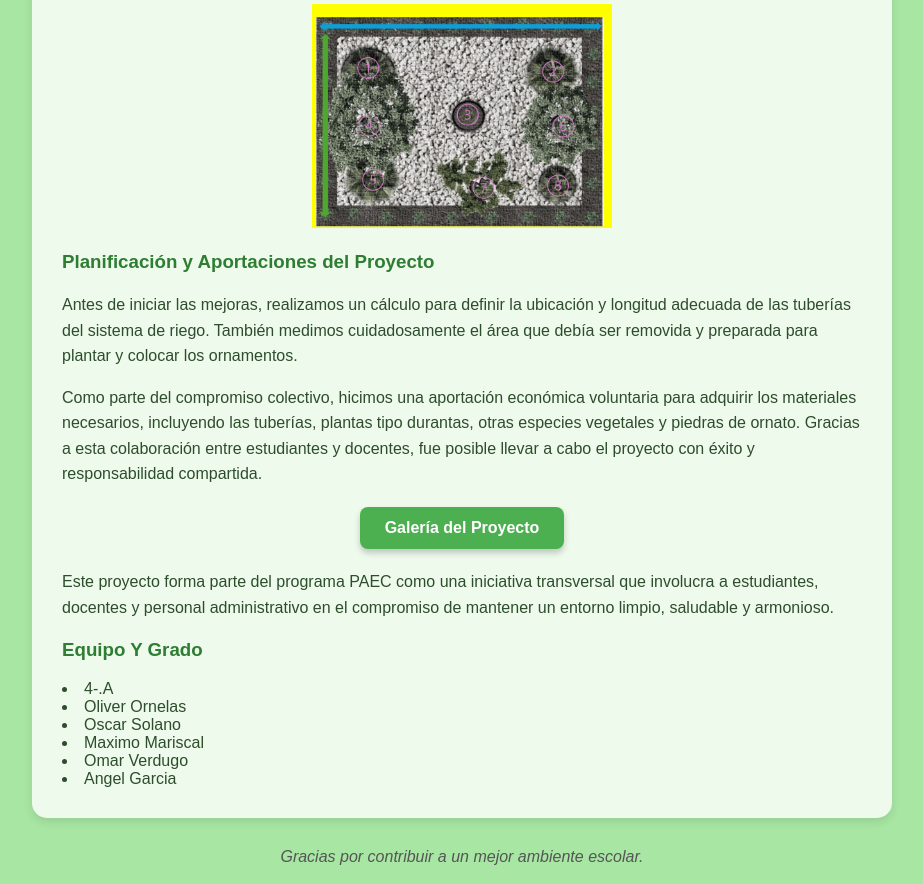
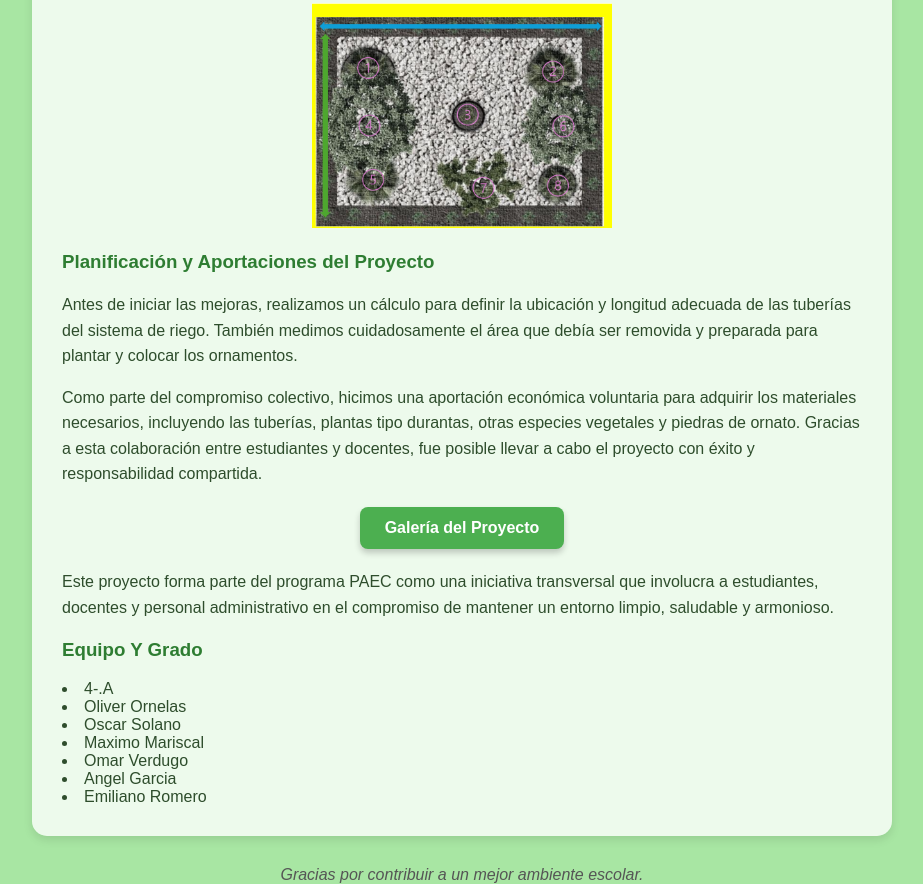
Before and after one commit to Rioep360/tranversal, a plain HTML site: page index.html in a window 1280 px wide. Shown: the part 1526-2410 px from the top of the page, without its empty margins (178-1101 px from the left). Drawn offline with Linux system fonts and the light colour scheme.

Commit message:
Update index.html

```diff
--- a/index.html
+++ b/index.html
@@ -117,6 +117,7 @@
              <li>Maximo Mariscal</li>
              <li>Omar Verdugo</li>
              <li>Angel Garcia</li>
+          <li>Emiliano Romero</li>
       </u1>
                </main>
     <footer>
```
